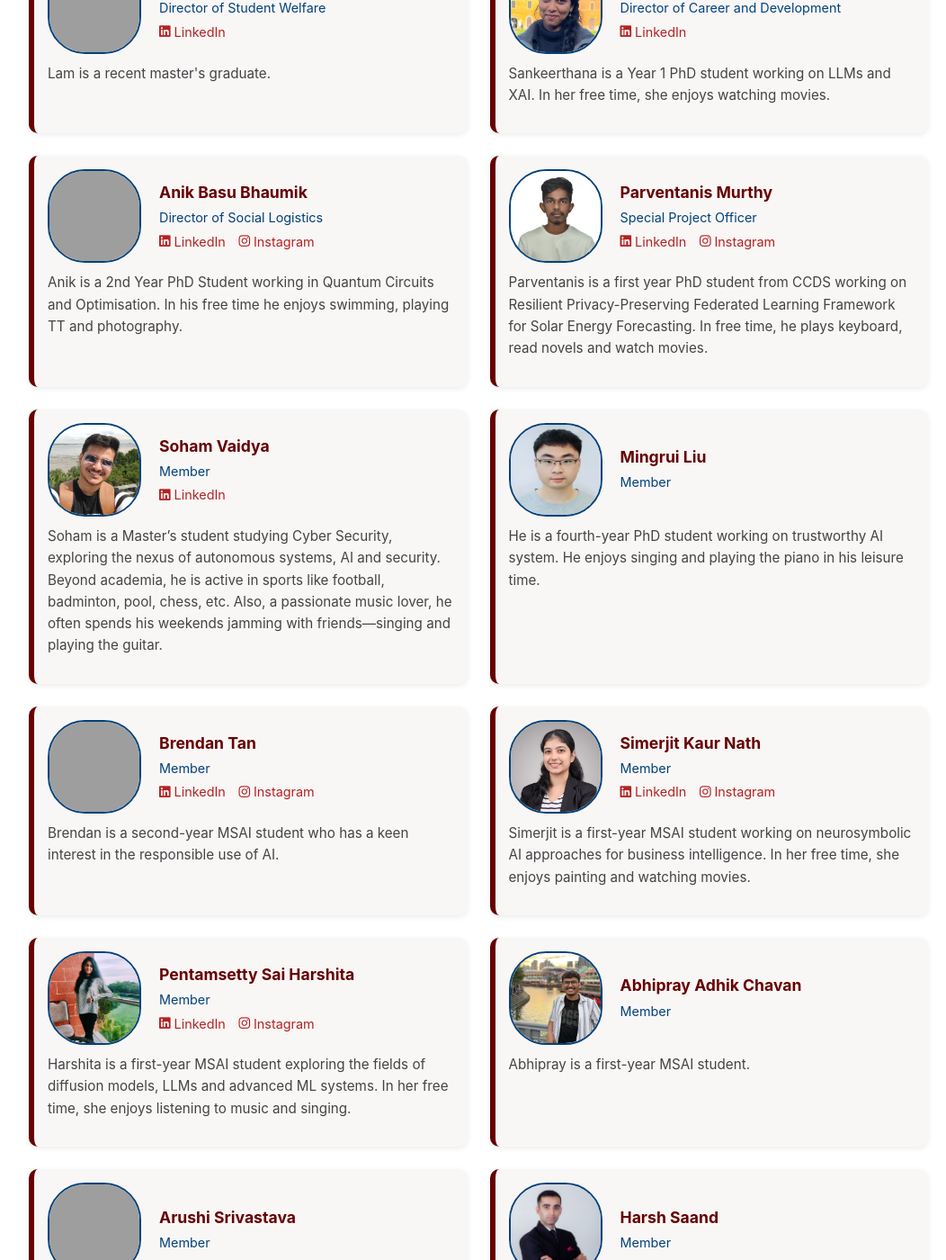
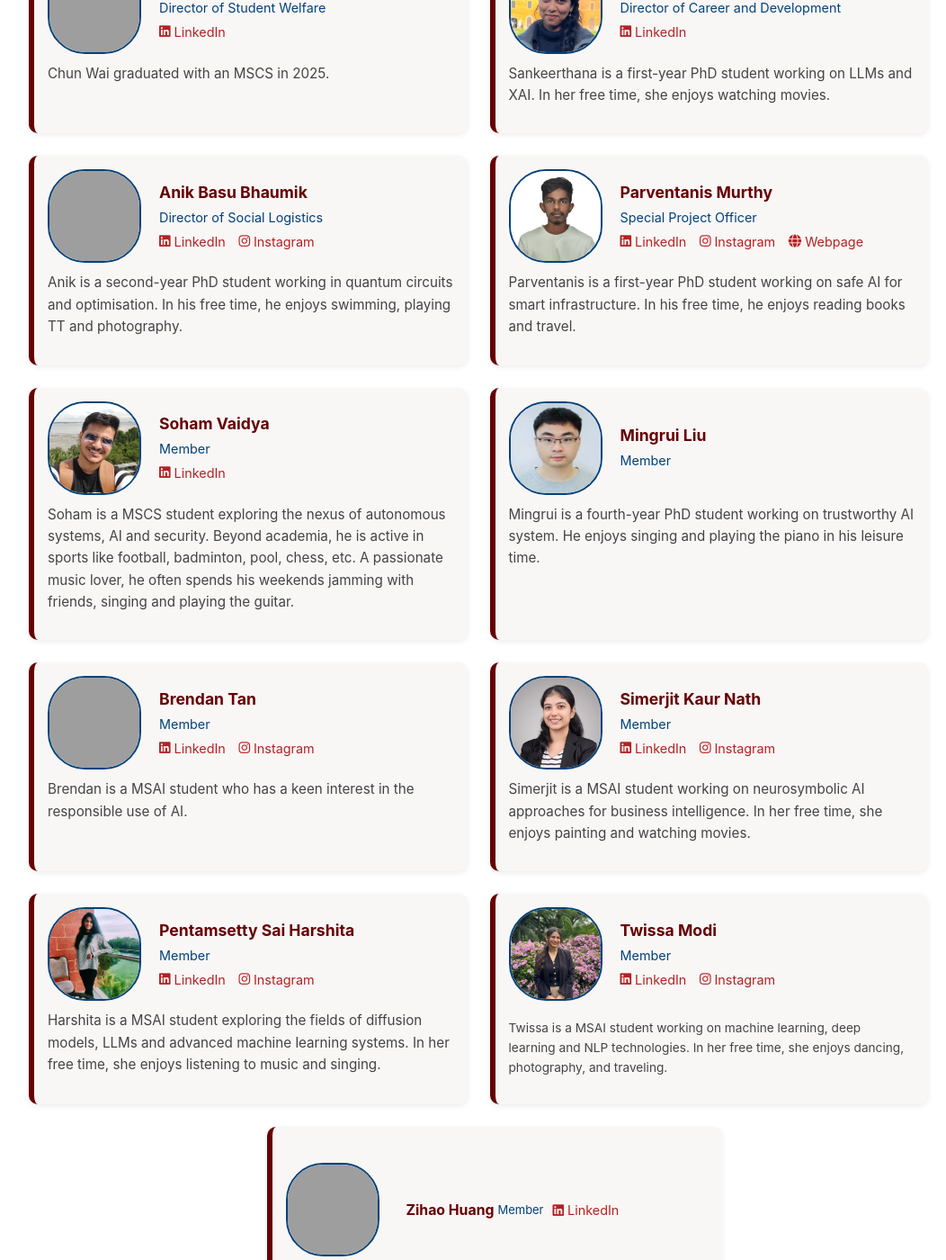
Before and after one commit to ccds-gsc/ccds-gsc.github.io, a Jekyll site: the page team.html, which Jekyll copies as it is, in a window 1280 px wide and 1400 px high, scrolled down 1131 px, cut to the strip 0-1400 px from the top of the window. Shown: the whole strip at 90% size, without its empty margins (108-1160 px from the left). Built offline with Jekyll 4.4.1, drawn with Linux system fonts in a browser that asks for light colours; some of the changed text lies outside the part shown; grey boxes are pictures that could not be loaded.

Commit message:
Update team.html

```diff
--- a/team.html
+++ b/team.html
@@ -160,7 +160,7 @@
         </div>
       </div>
       <p class="member-desc">
-      Si Qi is a third-year PhD student specializing in AI Safety, with a research focus on building reliable and trustworthy AI systems. Outside of her academic pursuits, she is an avid JRPG lover and at the same time enjoys photography and travelling.
+      Si Qi is a third-year PhD student specializing in AI safety, with a research focus on building reliable and trustworthy AI systems. Outside of her academic pursuits, she is an avid JRPG lover and at the same time enjoys photography and travelling.
       </p>
     </div>
 
@@ -193,21 +193,21 @@
         <div>
           <p class="member-name">Eduardo de Conto</p>
           <p class="member-role">Treasurer</p>
-          <a href="https://www.linkedin.com/in/eduardoconto" class="social-link" target="_blank">
+          <a href="https://www.linkedin.com/in/eduardoconto/" class="social-link" target="_blank">
             <i class="fab fa-linkedin"></i>
             <span>LinkedIn</span>
           </a>
         </div>
       </div>
       <p class="member-desc">
-      Eduardo is third-year PhD student working on software engineering techniques to support the rigorous specification, analysis and validation of digital twins and cyber-physical systems, particularly those incorporating machine learning components. In his free time, he likes playing tennis and travelling.
+      Eduardo is a third-year PhD student working on software engineering techniques to support the rigorous specification, analysis and validation of digital twins and cyber-physical systems, particularly those incorporating machine learning components. In his free time, he likes playing tennis and travelling.
       </p>
     </div>
 
     <!-- Member 4 -->
     <div class="member-card">
       <div class="member-header">
-        <img src="./assets/img/profile/dummy.png" alt="Sayan Das">
+        <img src="./assets/img/profile/sayan.jpg" alt="Sayan Das">
         <div>
           <p class="member-name">Sayan Das</p>
           <p class="member-role">General Secretary</p>
@@ -229,7 +229,7 @@
         <div>
           <p class="member-name">Sriram Ranga</p>
           <p class="member-role">Director of Academics</p>
-          <a href="https://www.linkedin.com/in/sriram-ranga" class="social-link" target="_blank">
+          <a href="https://www.linkedin.com/in/sriram-ranga/" class="social-link" target="_blank">
             <i class="fab fa-linkedin"></i>
             <span>LinkedIn</span>
           </a>
@@ -251,10 +251,6 @@
         <div>
           <p class="member-name">Anandhu Ashok</p>
           <p class="member-role">Director of Publicity</p>
-          <a href="#" class="social-link" target="_blank">
-            <i class="fab fa-linkedin"></i>
-            <span>LinkedIn</span>
-          </a>
         </div>
       </div>
       <p class="member-desc">
@@ -276,7 +272,7 @@
         </div>
       </div>
       <p class="member-desc">
-      Lam is a recent master's graduate.
+      Chun Wai graduated with an MSCS in 2025.
       </p>
     </div>
 
@@ -287,14 +283,14 @@
         <div>
           <p class="member-name">Sankeerthana Satini</p>
           <p class="member-role">Director of Career and Development</p>
-          <a href="http://linkedin.com/in/satinisankeerthana" class="social-link" target="_blank">
+          <a href="http://linkedin.com/in/satinisankeerthana/" class="social-link" target="_blank">
             <i class="fab fa-linkedin"></i>
             <span>LinkedIn</span>
           </a>
         </div>
       </div>
       <p class="member-desc">
-      Sankeerthana is a Year 1 PhD student working on LLMs and XAI. In her free time, she enjoys watching movies.
+      Sankeerthana is a first-year PhD student working on LLMs and XAI. In her free time, she enjoys watching movies.
       </p>
     </div>
 
@@ -316,7 +312,7 @@
         </div>
       </div>
       <p class="member-desc">
-      Anik is a 2nd Year PhD Student working in Quantum Circuits and Optimisation. In his free time he enjoys swimming, playing TT and photography.
+      Anik is a second-year PhD student working in quantum circuits and optimisation. In his free time, he enjoys swimming, playing TT and photography.
       </p>
     </div>
 
@@ -327,7 +323,7 @@
         <div>
           <p class="member-name">Parventanis Murthy</p>
           <p class="member-role">Special Project Officer</p>
-          <a href="https://www.linkedin.com/in/parventanismy" class="social-link" target="_blank">
+          <a href="https://www.linkedin.com/in/parventanismy/" class="social-link" target="_blank">
             <i class="fab fa-linkedin"></i>
             <span>LinkedIn</span>
           </a>
@@ -335,10 +331,14 @@
             <i class="fab fa-instagram"></i>
             <span>Instagram</span>
           </a>
+          <a href="https://github.com/Parven-pixel/" class="social-link" target="_blank">
+            <i class="fas fa-globe"></i>
+            <span>Webpage</span>
+          </a>
         </div>
       </div>
       <p class="member-desc">
-      Parventanis is a first year PhD student from CCDS working on Resilient Privacy-Preserving Federated Learning Framework for Solar Energy Forecasting. In free time, he plays keyboard, read novels and watch movies.
+      Parventanis is a first-year PhD student working on safe AI for smart infrastructure. In his free time, he enjoys reading books and travel.
       </p>
     </div>
 
@@ -356,7 +356,7 @@
         </div>
       </div>
       <p class="member-desc">
-      Soham is a Master’s student studying Cyber Security, exploring the nexus of autonomous systems, AI and security. Beyond academia, he is active in sports like football, badminton, pool, chess, etc. Also, a passionate music lover, he often spends his weekends jamming with friends—singing and playing the guitar.
+      Soham is a MSCS student exploring the nexus of autonomous systems, AI and security. Beyond academia, he is active in sports like football, badminton, pool, chess, etc. A passionate music lover, he often spends his weekends jamming with friends, singing and playing the guitar.
       </p>
     </div>
 
@@ -370,7 +370,7 @@
         </div>
       </div>
       <p class="member-desc">
-      He is a fourth-year PhD student working on trustworthy AI system. He enjoys singing and playing the piano in his leisure time.
+      Mingrui is a fourth-year PhD student working on trustworthy AI system. He enjoys singing and playing the piano in his leisure time.
       </p>
     </div>
 
@@ -392,7 +392,7 @@
         </div>
       </div>
       <p class="member-desc">
-      Brendan is a second-year MSAI student who has a keen interest in the responsible use of AI.
+      Brendan is a MSAI student who has a keen interest in the responsible use of AI.
       </p>
     </div>
 
@@ -414,7 +414,7 @@
         </div>
       </div>
       <p class="member-desc">
-      Simerjit is a first-year MSAI student working on neurosymbolic AI approaches for business intelligence. In her free time, she enjoys painting and watching movies.
+      Simerjit is a MSAI student working on neurosymbolic AI approaches for business intelligence. In her free time, she enjoys painting and watching movies.
       </p>
     </div>
 
@@ -436,11 +436,68 @@
         </div>
       </div>
       <p class="member-desc">
-      Harshita is a first-year MSAI student exploring the fields of diffusion models, LLMs and advanced ML systems. In her free time, she enjoys listening to music and singing.
+      Harshita is a MSAI student exploring the fields of diffusion models, LLMs and advanced machine learning systems. In her free time, she enjoys listening to music and singing.
       </p>
     </div>
 
     <!-- Member 16 -->
+    <div class="member-card">
+      <div class="member-header">
+        <img src="./assets/img/profile/twissa.JPG" alt="Twissa">
+        <div>
+          <p class="member-name">Twissa Modi</p>
+          <p class="member-role">Member</p>
+          <a href="https://www.linkedin.com/in/twissamodi/" class="social-link" target="_blank">
+            <i class="fab fa-linkedin"></i>
+            <span>LinkedIn</span>
+          </a>
+          <a href="https://www.instagram.com/twissa_modi/" class="social-link" target="_blank">
+            <i class="fab fa-instagram"></i>
+            <span>Instagram</span>
+        </div>
+      </div>
+      <p class="member-desc">
+      Twissa is a MSAI student working on machine learning, deep learning and NLP technologies. In her free time, she enjoys dancing, photography, and traveling.
+      </p>
+    </div>
+
+    <!-- Member 17 -->
+    <div class="member-card">
+      <div class="member-header">
+        <img src="./assets/img/profile/zihao.JPG" alt="Zihao">
+        <div>
+          <p class="member-name">Zihao Huang</p>
+          <p class="member-role">Member</p>
+          <a href="https://www.linkedin.com/in/littleinorganic/" class="social-link" target="_blank">
+            <i class="fab fa-linkedin"></i>
+            <span>LinkedIn</span>
+          </a>
+        </div>
+      </div>
+      <p class="member-desc">
+      Zihao is a first-year PhD student working on the internal mechanisms of LLMs and their applications in FinTech, with research interests including knowledge boundaries, interpretability, and RAG. In his free time, he enjoys playing badminton.
+      </p>
+    </div>
+
+    <!-- Member 18 -->
+    <div class="member-card">
+      <div class="member-header">
+        <img src="./assets/img/profile/arushi.jpg" alt="Arushi">
+        <div>
+          <p class="member-name">Arushi Srivastava</p>
+          <p class="member-role">Member</p>
+          <a href="https://www.linkedin.com/in/arushi-srivastava-065a11208/" class="social-link" target="_blank">
+            <i class="fab fa-linkedin"></i>
+            <span>LinkedIn</span>
+          </a>
+        </div>
+      </div>
+      <p class="member-desc">
+      Arushi is a MSDS student with a strong interest in leveraging analytics and machine learning to solve real-world challenges. In her free time, she enjoys traveling, exploring different cultures, and walking while listening to music.
+      </p>
+    </div>
+
+    <!-- Member 19 -->
     <div class="member-card">
       <div class="member-header">
         <img src="./assets/img/profile/abhipray.jpg" alt="Abhipray">
@@ -450,25 +507,11 @@
         </div>
       </div>
       <p class="member-desc">
-      Abhipray is a first-year MSAI student.
+      Abhipray is a MSAI student.
       </p>
     </div>
 
-    <!-- Member 17 -->
-    <div class="member-card">
-      <div class="member-header">
-        <img src="./assets/img/profile/arushi.jpg" alt="Arushi">
-        <div>
-          <p class="member-name">Arushi Srivastava</p>
-          <p class="member-role">Member</p>
-        </div>
-      </div>
-      <p class="member-desc">
-      Arushi is a first-year MSDS student.
-      </p>
-    </div>
-
-    <!-- Member 18 -->
+    <!-- Member 20 -->
     <div class="member-card">
       <div class="member-header">
         <img src="./assets/img/profile/harsh.JPG" alt="Harsh">
@@ -478,35 +521,7 @@
         </div>
       </div>
       <p class="member-desc">
-      Harsh is a first-year MSAI student.
-      </p>
-    </div>
-
-    <!-- Member 19 -->
-    <div class="member-card">
-      <div class="member-header">
-        <img src="./assets/img/profile/twissa.JPG" alt="Twissa">
-        <div>
-          <p class="member-name">Twissa Modi</p>
-          <p class="member-role">Member</p>
-        </div>
-      </div>
-      <p class="member-desc">
-      Twissa is a first-year MSAI student.
-      </p>
-    </div>
-
-    <!-- Member 20 -->
-    <div class="member-card">
-      <div class="member-header">
-        <img src="./assets/img/profile/zihao.JPG" alt="Zihao">
-        <div>
-          <p class="member-name">Zihao Huang</p>
-          <p class="member-role">Member</p>
-        </div>
-      </div>
-      <p class="member-desc">
-      Zihao is a first-year PhD student.
+      Harsh is a MSAI student.
       </p>
     </div>
 
```
Also changed, not shown: other parts of team.html (+1 -1 lines).
